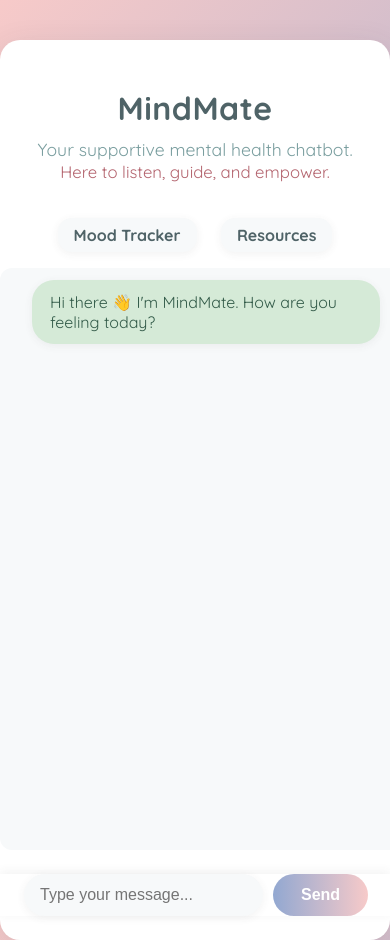
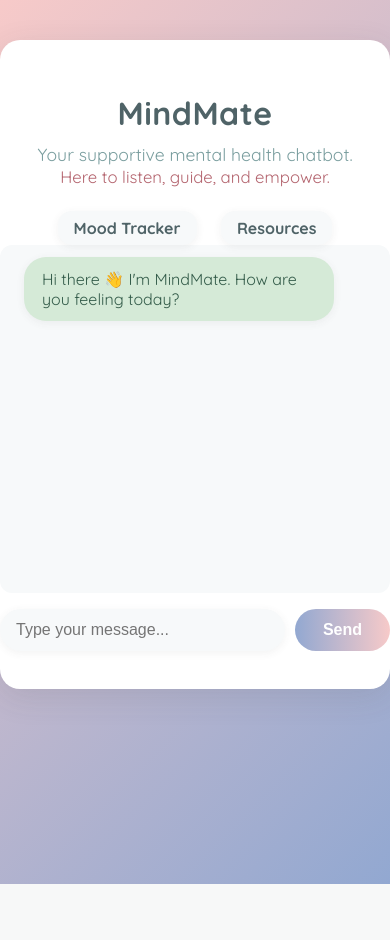
Before and after one commit to A-P-U-R-B-O/MindMate, a Flask app: page / in a window 390 px wide; the page is wider, and only the part inside the window is pictured. After the commit the page ends 884 px from the top of that part, so only its background shows below. Run offline with Flask 3, Linux system fonts and the light colour scheme; some libraries are stand-ins or nearby versions.

Commit message:
Revise CSS for chatbot UI and layout improvements

```diff
--- a/app/static/css/style.css
+++ b/app/static/css/style.css
@@ -1,40 +1,26 @@
-<!DOCTYPE html>
-<html lang="en">
-<head>
-    <meta charset="UTF-8">
-    <title>Mental Health Chatbot – MindMate</title>
-    <meta name="viewport" content="width=device-width, initial-scale=1">
-    <!-- Google Fonts for warmth and friendliness -->
-    <link href="https://fonts.googleapis.com/css?family=Montserrat:400,700|Quicksand:400,700&display=swap" rel="stylesheet">
-    <style>
-        html, body {
-            height: 100%;
-            margin: 0;
-            padding: 0;
-        }
+/* MindMate - Global Styles */
 body {
     font-family: 'Quicksand', 'Montserrat', Arial, sans-serif;
     background: linear-gradient(135deg, #f7cac9 0%, #92a8d1 100%);
+    margin: 0;
     min-height: 100vh;
-            height: 100vh;
-            box-sizing: border-box;
 }
+
+/* Container and Card */
 #container {
-            width: 100vw;
-            height: 100vh;
-            margin: 0;
+    max-width: 450px;
+    margin: 40px auto;
     background: #fff;
-            border-radius: 0;
-            box-shadow: none;
-            padding: 0;
-            display: flex;
-            flex-direction: column;
+    border-radius: 20px;
+    box-shadow: 0 8px 32px rgba(68,68,68,0.12);
+    padding: 32px 0 24px 0;
 }
+
+/* Headings */
 h1 {
     text-align: center;
     font-weight: 700;
     color: #4F6367;
-            margin-top: 32px;
     margin-bottom: 10px;
     letter-spacing: 0.5px;
 }
@@ -42,12 +28,15 @@
     text-align: center;
     font-size: 1.1em;
     color: #7A9E9F;
+    margin-bottom: 24px;
+}
+
+/* Navigation Bar */
+nav {
+    text-align: center;
     margin-bottom: 18px;
 }
-        .links-bar {
-            text-align: center;
-            margin-bottom: 16px;
-        }
+nav a,
 .links-bar a {
     display: inline-block;
     margin: 0 10px;
@@ -60,72 +49,62 @@
     text-decoration: none;
     transition: background 0.2s;
 }
+nav a:hover,
 .links-bar a:hover {
     background: #d5ead7;
 }
+
+/* Chat Box */
 #chat-box {
-            flex: 1;
-            width: 100%;
+    height: 340px;
     overflow-y: auto;
-            padding: 0 0 16px 0;
+    padding: 0 24px 8px 24px;
     background: #f7f9fa;
-            border-radius: 0;
-            display: flex;
-            flex-direction: column;
-        }
-        .message-row {
-            display: flex;
-            width: 100%;
+    border-radius: 12px;
+    margin-bottom: 16px;
 }
 .user-message, .bot-message {
     margin: 12px 0;
-            padding: 18px 28px;
+    padding: 12px 18px;
     border-radius: 22px;
-            width: 100%;
-            max-width: 90vw;
+    max-width: 80%;
     word-wrap: break-word;
     font-size: 1em;
     box-shadow: 0 2px 8px rgba(68,68,68,0.07);
-            display: inline-block;
 }
-        /* User message: right side, aligned right */
 .user-message {
     background: #92a8d1;
     color: #fff;
+    margin-left: auto;
     text-align: right;
-            margin-left: 24px;
-            margin-right: auto;
-            border-top-left-radius: 0;
 }
-        /* Bot message: left side, aligned left */
 .bot-message {
     background: #d5ead7;
     color: #345c4a;
+    margin-right: auto;
     text-align: left;
-            margin-right: 24px;
-            margin-left: auto;
-            border-top-right-radius: 0;
 }
+
+/* Input Area */
 #input-area {
     display: flex;
     align-items: center;
-            padding: 16px 32px;
-            background: #fff;
-            box-shadow: 0 -2px 10px rgba(68,68,68,0.07);
+    padding: 0 24px;
+    margin-top: 8px;
 }
 #user-input {
     flex: 1;
-            padding: 14px 20px;
+    padding: 12px 16px;
     border: none;
     border-radius: 22px;
     background: #f7f9fa;
     font-size: 1em;
-            margin-right: 14px;
+    margin-right: 10px;
     outline: none;
     box-shadow: 0 2px 8px rgba(68,68,68,0.07);
 }
 #send-btn {
-            padding: 14px 36px;
+    padding: 12px 28px;
     border: none;
     border-radius: 22px;
     background: linear-gradient(90deg, #92a8d1 0%, #f7cac9 100%);
@@ -138,9 +117,11 @@
 #send-btn:hover {
     background: linear-gradient(90deg, #f7cac9 0%, #92a8d1 100%);
 }
+
+/* Loader Animation */
 .loader {
     text-align: left;
-            margin: 20px 32px 0 32px;
+    margin-top: 10px;
 }
 .loader span {
     display: inline-block;
@@ -150,129 +131,134 @@
     border-radius: 50%;
     animation: bounce 0.8s infinite alternate;
 }
-        .loader span:nth-child(2) {
-            animation-delay: 0.2s;
-        }
-        .loader span:nth-child(3) {
-            animation-delay: 0.4s;
-        }
+.loader span:nth-child(2) { animation-delay: 0.2s; }
+.loader span:nth-child(3) { animation-delay: 0.4s; }
 @keyframes bounce {
     to { transform: translateY(-7px); }
 }
-        @media (max-width: 600px) {
-            h1 {
-                margin-top: 16px;
+
+/* Mood Tracker */
+form {
+    padding: 0 24px;
+    margin-bottom: 14px;
 }
-            #input-area {
-                padding: 12px 8px;
+.mood-select {
+    display: flex;
+    flex-wrap: wrap;
+    gap: 10px;
+    justify-content: center;
+    margin-bottom: 15px;
 }
-            .user-message, .bot-message {
+.mood-choice {
+    background: #f7cac9;
+    color: #4F6367;
+    padding: 8px 16px;
+    border: none;
+    border-radius: 18px;
+    font-size: 1em;
+    cursor: pointer;
+    font-weight: 600;
+    transition: background 0.2s;
+}
+.mood-choice.selected,
+.mood-choice:hover {
+    background: #92a8d1;
+    color: #fff;
+}
+textarea {
+    width: 100%;
+    border-radius: 12px;
+    border: 1px solid #d5ead7;
+    padding: 10px;
+    font-size: 1em;
+    font-family: inherit;
+    margin-bottom: 10px;
+    resize: vertical;
+}
+.submit-btn {
+    background: linear-gradient(90deg, #92a8d1 0%, #f7cac9 100%);
+    color: #fff;
+    border: none;
+    border-radius: 18px;
+    padding: 9px 24px;
+    font-size: 1em;
+    font-weight: 700;
+    cursor: pointer;
+    transition: background 0.2s;
+}
+.submit-btn:hover {
+    background: linear-gradient(90deg, #f7cac9 0%, #92a8d1 100%);
+}
+
+/* Feedback Messages */
+.feedback {
+    text-align: center;
+    font-size: 1em;
+    margin: 8px 0;
+    color: #b4656f;
+}
+.success { color: #4F6367; }
+.error { color: #e75480; }
+
+/* Mood History */
+.history-title {
+    color: #4F6367;
+    font-weight: 600;
+    text-align: left;
+    margin: 0 24px 10px 24px;
+}
+.mood-history {
+    padding: 0 24px;
+}
+.mood-entry {
+    background: #f7f9fa;
+    border-radius: 14px;
+    margin-bottom: 10px;
+    padding: 10px 16px;
+    box-shadow: 0 2px 8px rgba(68,68,68,0.07);
+    display: flex;
+    flex-direction: column;
+}
+.mood-label {
+    font-weight: 700;
+    color: #92a8d1;
+    font-size: 1em;
+}
+.mood-note {
+    color: #4F6367;
+    font-size: 0.95em;
+    margin-top: 3px;
+    margin-bottom: 5px;
+}
+.mood-time {
+    font-size: 0.87em;
+    color: #7A9E9F;
+    margin-top: 2px;
+    text-align: right;
+}
+
+/* Footer */
+footer {
+    text-align: center;
+    margin-top: 32px;
+    padding: 12px 0;
+    color: #7A9E9F;
+    font-size: 1em;
+}
+
+/* Responsive */
+@media (max-width: 500px) {
+    #container {
         max-width: 98vw;
-                font-size: 0.97em;
-                padding: 14px 10px;
-                margin-left: 8px !important;
-                margin-right: 8px !important;
+        margin: 10px auto;
+        padding: 18px 0 12px 0;
     }
-            .loader {
-                margin: 10px 8px 0 8px;
+    .main-content, .mood-history, form, nav, .links-bar {
+        padding-left: 0 !important;
+        padding-right: 0 !important;
+    }
+    #chat-box {
+        height: 240px;
+        padding: 0 8px 8px 8px;
     }
 }
-    </style>
-    <!-- Load marked.js and DOMPurify from CDN for markdown and safe HTML rendering -->
-    <script src="https://cdn.jsdelivr.net/npm/marked/marked.min.js"></script>
-    <script src="https://cdn.jsdelivr.net/npm/dompurify@3.0.8/dist/purify.min.js"></script>
-</head>
-<body>
-    <div id="container">
-        <h1>MindMate</h1>
-        <div class="subtitle">
-            Your supportive mental health chatbot.<br>
-            <span style="font-size:0.95em; color:#b4656f;">Here to listen, guide, and empower.</span>
-        </div>
-        <div class="links-bar">
-            <a href="{{ url_for('routes.mood') }}">Mood Tracker</a>
-            <a href="{{ url_for('routes.resources') }}">Resources</a>
-        </div>
-        <div id="chat-box">
-            <!-- Messages will be injected here -->
-        </div>
-        <form id="input-area" autocomplete="off" onsubmit="return false;">
-            <input type="text" id="user-input" placeholder="Type your message..." autofocus>
-            <button id="send-btn">Send</button>
-        </form>
-        <div class="loader" id="loader" style="display:none;">
-            <span></span><span></span><span></span>
-        </div>
-    </div>
-    <script>
-        // Basic chat logic
-        const chatBox = document.getElementById('chat-box');
-        const userInput = document.getElementById('user-input');
-        const sendBtn = document.getElementById('send-btn');
-        const loader = document.getElementById('loader');
-
-        // Helper to add message row (user left, bot right)
-        function appendMessage(text, sender) {
-            const row = document.createElement('div');
-            row.className = 'message-row';
-
-            const div = document.createElement('div');
-            div.className = sender === 'user' ? 'user-message' : 'bot-message';
-
-            // Convert markdown to HTML, then sanitize for safety
-            div.innerHTML = DOMPurify.sanitize(marked.parse(text));
-            row.appendChild(div);
-            chatBox.appendChild(row);
-            // Auto-scroll to bottom only if user is already at bottom
-            const shouldScroll = chatBox.scrollTop + chatBox.clientHeight >= chatBox.scrollHeight - 5;
-            if (shouldScroll) chatBox.scrollTop = chatBox.scrollHeight;
-        }
-
-        // Show/hide loader
-        function showLoader(show) {
-            loader.style.display = show ? 'block' : 'none';
-        }
-
-        // Add welcome message on load
-        window.onload = function() {
-            appendMessage("Hi there 👋 I'm MindMate. How are you feeling today?", 'bot');
-        };
-
-        sendBtn.onclick = function() {
-            const msg = userInput.value.trim();
-            if (!msg) return;
-            appendMessage(msg, 'user');
-            userInput.value = '';
-            showLoader(true);
-
-            fetch('/chat', {
-                method: 'POST',
-                headers: {'Content-Type': 'application/json'},
-                body: JSON.stringify({message: msg})
-            })
-            .then(res => res.json())
-            .then(data => {
-                showLoader(false);
-                if (data.response) {
-                    appendMessage(data.response, 'bot');
-                    if (data.crisis) {
-                        appendMessage("If you are in immediate danger, please call your local emergency number.", 'bot');
-                    }
-                } else {
-                    appendMessage("Sorry, something went wrong.", 'bot');
-                }
-            })
-            .catch(() => {
-                showLoader(false);
-                appendMessage("Sorry, something went wrong.", 'bot');
-            });
-        };
-
-        userInput.addEventListener('keypress', function(e){
-            if(e.key === 'Enter'){
-                sendBtn.onclick();
-            }
-        });
-    </script>
-</body>
-</html>
```
Lines whose indentation alone changed are shown as unchanged.
